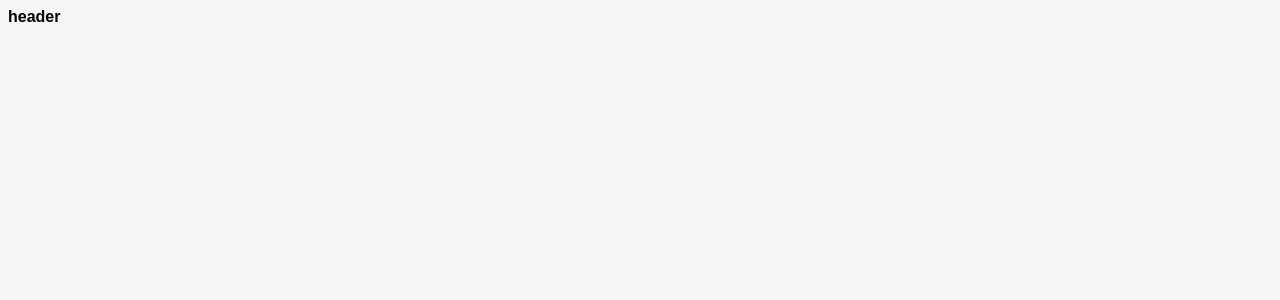
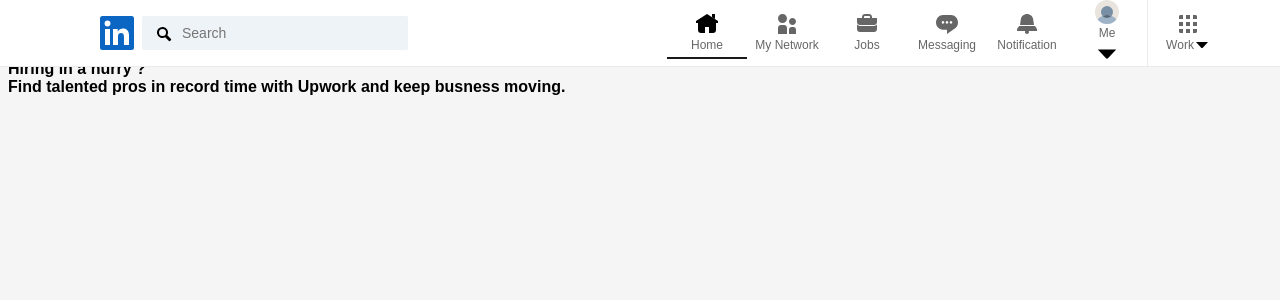
Before and after one commit to mdronysarker/linkeIn, a React (Vite) app: page / in a window 1280 px wide. Shown: the top 300 px of the page. Built offline with nearby package versions, Linux system fonts and the light colour scheme.

Commit message:
home nav design completed

```diff
--- a/src/components/Header.jsx
+++ b/src/components/Header.jsx
@@ -4,9 +4,260 @@
 const Header = () => {
   return (
     <>
-      <h2>header</h2>
+      <Container>
+        <Content>
+          <Logo>
+            <a href="#">
+              <img src="../images/home-logo.svg" alt="alternative" />
+            </a>
+          </Logo>
+          <Search>
+            <div>
+              <input type="text" placeholder="Search" />
+              <SearchIcon>
+                <img src="../images/search-icon.svg" alt="alternative" />
+              </SearchIcon>
+            </div>
+          </Search>
+          <Nav>
+            <NavListWrap>
+              <NavList className="active">
+                <a href="#">
+                  <img src="../images/nav-home.svg" alt="alternative" />
+                  <span>Home</span>
+                </a>
+              </NavList>
+              <NavList>
+                <a href="#">
+                  <img src="../images/nav-network.svg" alt="alternative" />
+                  <span>My Network</span>
+                </a>
+              </NavList>
+              <NavList>
+                <a href="#">
+                  <img src="../images/nav-jobs.svg" alt="alternative" />
+                  <span>Jobs</span>
+                </a>
+              </NavList>
+              <NavList>
+                <a href="#">
+                  <img src="../images/nav-messaging.svg" alt="alternative" />
+                  <span>Messaging</span>
+                </a>
+              </NavList>
+              <NavList>
+                <a href="#">
+                  <img
+                    src="../images/nav-notifications.svg"
+                    alt="alternative"
+                  />
+                  <span>Notification</span>
+                </a>
+              </NavList>
+              <User>
+                <a>
+                  <img src="../images/user.svg" alt="alternative" />
+                  <span>Me</span>
+                  <img src="../images/down-icon.svg" alt="alternative" />
+                </a>
+                <SignOut>
+                  <a>Sign Out</a>
+                </SignOut>
+              </User>
+              <Work>
+                <a>
+                  <img src="../images/nav-work.svg" alt="alternative" />
+                  <span>
+                    Work
+                    <img src="../images/down-icon.svg" alt="alternative" />
+                  </span>
+                </a>
+              </Work>
+            </NavListWrap>
+          </Nav>
+        </Content>
+      </Container>
     </>
   );
 };
 
+const Container = styled.div`
+  background-color: white;
+  border-bottom: 1px solid rgba(0, 0, 0, 0.08);
+  left: 0;
+  padding: 0 24px;
+  top: 0;
+  position: fixed;
+  width: 100%;
+  z-index: 100;
+`;
+
+const Content = styled.div`
+  display: flex;
+  align-items: center;
+  margin: 0 auto;
+  min-height: 100%;
+  max-width: 1128px;
+`;
+
+const Logo = styled.span`
+  margin-right: 8px;
+  font-size: 0;
+`;
+
+const Search = styled.div`
+  opacity: 1;
+  flex-grow: 1;
+  position: relative;
+
+  & > div {
+    max-width: 280px;
+
+    input {
+      border: none;
+      box-shadow: none;
+      background-color: #eef3f8;
+      border-radius: 2px;
+      color: rgba(0, 0, 0, 0.9);
+      width: 218px;
+      padding: 0 8px 0 40px;
+      line-height: 1.75;
+      font-weight: 400;
+      font-size: 14px;
+      height: 34px;
+      border-color: #dce6f1;
+      vertical-align: text-top;
+    }
+  }
+`;
+
+const SearchIcon = styled.div`
+  width: 40px;
+  z-index: 1;
+  position: absolute;
+  top: 10px;
+  left: 2px;
+  border-radius: 0 2px 2px 0;
+  margin: 0;
+  pointer-events: none;
+  display: flex;
+  justify-content: center;
+  align-items: center;
+  transition: background-color 0.15s;
+`;
+
+const Nav = styled.nav`
+  margin-left: auto;
+  display: block;
+
+  @media (max-width: 768px) {
+    position: fixed;
+    left: 0;
+    bottom: 0;
+    background: white;
+    width: 100%;
+  }
+`;
+
+const NavListWrap = styled.ul`
+  display: flex;
+  flex-wrap: nowrap;
+  list-style-type: none;
+
+  .active {
+    span:after {
+      content: "";
+      position: absolute;
+      transform: scaleX(1);
+      border-bottom: 2px solid #fff;
+      bottom: 0;
+      left: 0;
+      transition: transform 0.2s ease-in-out;
+      width: 100%;
+      border-color: rgba(0, 0, 0, 0.9);
+    }
+  }
+`;
+
+const NavList = styled.li`
+  display: flex;
+  align-items: center;
+
+  a {
+    align-items: center;
+    background: transparent;
+    display: flex;
+    flex-direction: column;
+    font-size: 12px;
+    font-weight: 400;
+    justify-content: center;
+    line-height: 1.5;
+    min-height: 52px;
+    width: 80px;
+    position: relative;
+    text-decoration: none;
+
+    span {
+      color: rgba(0, 0, 0, 0.6);
+      display: flex;
+      align-items: center;
+    }
+
+    @media (max-width: 768px) {
+      min-width: 70px;
+    }
+  }
+
+  &:hover,
+  &:active {
+    a {
+      span {
+        color: rgba(0, 0, 0, 0.9);
+      }
+    }
+  }
+`;
+
+const SignOut = styled.div`
+  position: absolute;
+  top: 45px;
+  background: white;
+  border-radius: 0 0 5px 5px;
+  width: 100px;
+  height: 40px;
+  font-size: 16px;
+  transition-duration: 167ms;
+  display: none;
+`;
+
+const User = styled(NavList)`
+  a > svg {
+    width: 24px;
+    border-radius: 50%;
+  }
+
+  a > img {
+    width: 24px;
+    height: 24px;
+    border-radius: 50%;
+  }
+
+  span {
+    display: flex;
+    align-items: center;
+  }
+
+  &:hover {
+    ${SignOut} {
+      align-items: center;
+      display: flex;
+      justify-content: center;
+    }
+  }
+`;
+
+const Work = styled(User)`
+  border-left: 1px solid rgba(0, 0, 0, 0.08);
+`;
+
 export default Header;
--- a/src/pages/Home.jsx
+++ b/src/pages/Home.jsx
@@ -6,8 +6,27 @@
   return (
     <>
       <Header />
+      <Container>
+        <Section>
+          <h5>
+            <a>Hiring in a hurry ?</a>
+            <p>
+              Find talented pros in record time with Upwork and keep busness
+              moving.
+            </p>
+          </h5>
+        </Section>
+      </Container>
     </>
   );
 };
 
+const Container = styled.div`
+  padding-top: 52px;
+`;
+
+const Conttent = styled.div``;
+
+const Section = styled.section``;
+
 export default Home;
```
